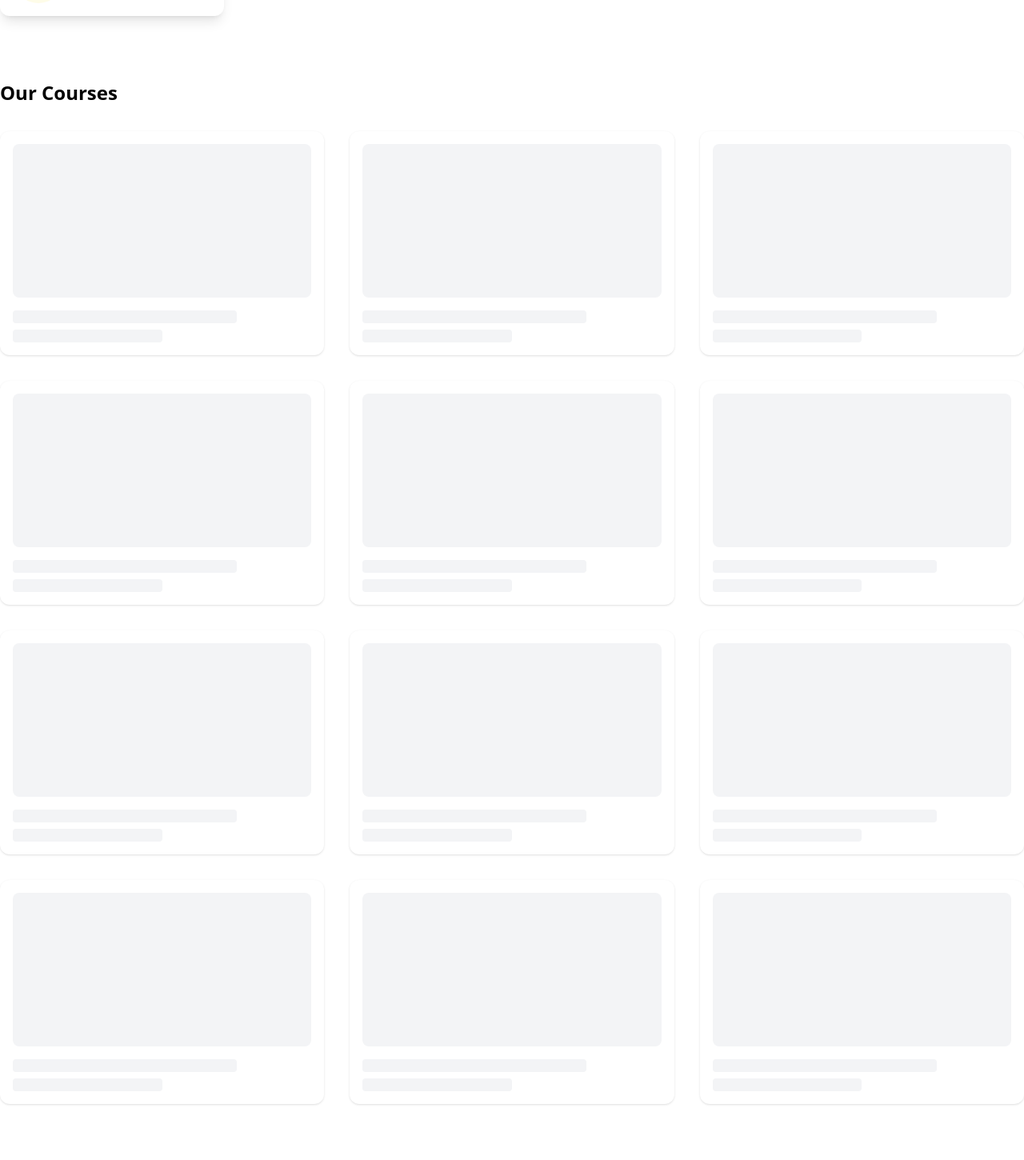
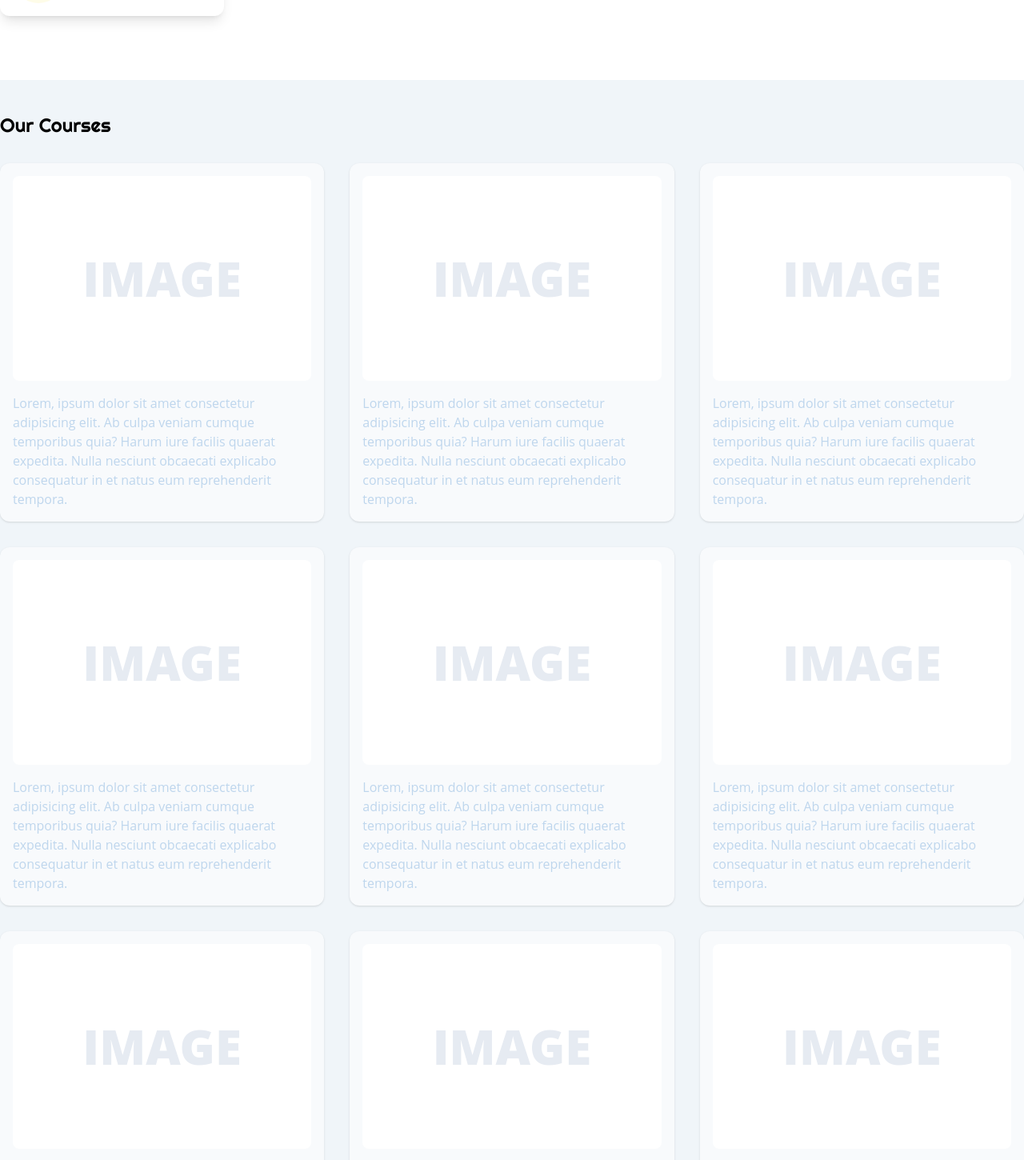
Before and after one commit to NimaRahimiJahandide/tesmino, a Vue app: page / in a window 1280 px wide. Shown: the part 800-2250 px from the top of the page at 80% size. Built offline with nearby package versions, Linux system fonts and the light colour scheme; the HTML template or start-up script is replaced by a standard one.

Commit message:
section Our Courses

```diff
--- /dev/null
+++ b/src/components/Courses/CourseItem.vue
@@ -0,0 +1,15 @@
+<script setup lang="ts">
+defineProps<{
+  description: string;
+}>();
+</script>
+<template>
+  <div class="bg-[#f8fafc] p-4 rounded-xl shadow-sm hover:shadow-md transition-all transform hover:-translate-y-1">
+    <div class="bg-white sm:h-64 h-48 rounded-lg mb-4 flex justify-center items-center">
+      <span class="text-[#e6ebf2] text-6xl font-black">IMAGE</span>
+    </div>
+    <div class="space-y-2">
+      <p class="text-[#bed6ed]">{{description}}</p>
+    </div>
+  </div>
+</template>
--- a/src/components/OurCourses.vue
+++ b/src/components/OurCourses.vue
@@ -1,104 +1,58 @@
+<script setup lang="ts">
+import CourseItem from "./Courses/CourseItem.vue";
 
+import { ref } from "vue";
+
+interface CoursesItem {
+  description: string;
+}
+
+const courses = ref<CoursesItem[]>([
+  {
+    description: "Lorem, ipsum dolor sit amet consectetur adipisicing elit. Ab culpa veniam cumque temporibus quia? Harum iure facilis quaerat expedita. Nulla nesciunt obcaecati explicabo consequatur in et natus eum reprehenderit tempora.",
+  },
+  {
+    description: "Lorem, ipsum dolor sit amet consectetur adipisicing elit. Ab culpa veniam cumque temporibus quia? Harum iure facilis quaerat expedita. Nulla nesciunt obcaecati explicabo consequatur in et natus eum reprehenderit tempora.",
+  },
+  {
+    description: "Lorem, ipsum dolor sit amet consectetur adipisicing elit. Ab culpa veniam cumque temporibus quia? Harum iure facilis quaerat expedita. Nulla nesciunt obcaecati explicabo consequatur in et natus eum reprehenderit tempora.",
+  },
+  {
+    description: "Lorem, ipsum dolor sit amet consectetur adipisicing elit. Ab culpa veniam cumque temporibus quia? Harum iure facilis quaerat expedita. Nulla nesciunt obcaecati explicabo consequatur in et natus eum reprehenderit tempora.",
+  },
+  {
+    description: "Lorem, ipsum dolor sit amet consectetur adipisicing elit. Ab culpa veniam cumque temporibus quia? Harum iure facilis quaerat expedita. Nulla nesciunt obcaecati explicabo consequatur in et natus eum reprehenderit tempora.",
+  },
+  {
+    description: "Lorem, ipsum dolor sit amet consectetur adipisicing elit. Ab culpa veniam cumque temporibus quia? Harum iure facilis quaerat expedita. Nulla nesciunt obcaecati explicabo consequatur in et natus eum reprehenderit tempora.",
+  },
+  {
+    description: "Lorem, ipsum dolor sit amet consectetur adipisicing elit. Ab culpa veniam cumque temporibus quia? Harum iure facilis quaerat expedita. Nulla nesciunt obcaecati explicabo consequatur in et natus eum reprehenderit tempora.",
+  },
+  {
+    description: "Lorem, ipsum dolor sit amet consectetur adipisicing elit. Ab culpa veniam cumque temporibus quia? Harum iure facilis quaerat expedita. Nulla nesciunt obcaecati explicabo consequatur in et natus eum reprehenderit tempora.",
+  },
+  {
+    description: "Lorem, ipsum dolor sit amet consectetur adipisicing elit. Ab culpa veniam cumque temporibus quia? Harum iure facilis quaerat expedita. Nulla nesciunt obcaecati explicabo consequatur in et natus eum reprehenderit tempora.",
+  },
+  {
+    description: "Lorem, ipsum dolor sit amet consectetur adipisicing elit. Ab culpa veniam cumque temporibus quia? Harum iure facilis quaerat expedita. Nulla nesciunt obcaecati explicabo consequatur in et natus eum reprehenderit tempora.",
+  },
+  {
+    description: "Lorem, ipsum dolor sit amet consectetur adipisicing elit. Ab culpa veniam cumque temporibus quia? Harum iure facilis quaerat expedita. Nulla nesciunt obcaecati explicabo consequatur in et natus eum reprehenderit tempora.",
+  },
+  {
+    description: "Lorem, ipsum dolor sit amet consectetur adipisicing elit. Ab culpa veniam cumque temporibus quia? Harum iure facilis quaerat expedita. Nulla nesciunt obcaecati explicabo consequatur in et natus eum reprehenderit tempora.",
+  },
+]);
+</script>
 <template>
-    <section class="my-12 md:my-20 container mx-auto">
-        <h2 class="text-xl md:text-2xl font-bold mb-6 md:mb-8 text-center md:text-left">Our Courses</h2>
-        <div class="grid grid-cols-1 md:grid-cols-2 lg:grid-cols-3 gap-6 md:gap-8">
-          <div
-            class="bg-white p-4 rounded-xl shadow-sm hover:shadow-md transition-all transform hover:-translate-y-1">
-            <div class="bg-gray-100 h-48 rounded-lg mb-4"></div>
-            <div class="space-y-2">
-              <div class="h-4 bg-gray-100 rounded w-3/4"></div>
-              <div class="h-4 bg-gray-100 rounded w-1/2"></div>
-            </div>
-          </div>
-          <div
-            class="bg-white p-4 rounded-xl shadow-sm hover:shadow-md transition-all transform hover:-translate-y-1">
-            <div class="bg-gray-100 h-48 rounded-lg mb-4"></div>
-            <div class="space-y-2">
-              <div class="h-4 bg-gray-100 rounded w-3/4"></div>
-              <div class="h-4 bg-gray-100 rounded w-1/2"></div>
-            </div>
-          </div>
-          <div
-            class="bg-white p-4 rounded-xl shadow-sm hover:shadow-md transition-all transform hover:-translate-y-1">
-            <div class="bg-gray-100 h-48 rounded-lg mb-4"></div>
-            <div class="space-y-2">
-              <div class="h-4 bg-gray-100 rounded w-3/4"></div>
-              <div class="h-4 bg-gray-100 rounded w-1/2"></div>
-            </div>
-          </div>
-          <div
-            class="bg-white p-4 rounded-xl shadow-sm hover:shadow-md transition-all transform hover:-translate-y-1">
-            <div class="bg-gray-100 h-48 rounded-lg mb-4"></div>
-            <div class="space-y-2">
-              <div class="h-4 bg-gray-100 rounded w-3/4"></div>
-              <div class="h-4 bg-gray-100 rounded w-1/2"></div>
-            </div>
-          </div>
-          <div
-            class="bg-white p-4 rounded-xl shadow-sm hover:shadow-md transition-all transform hover:-translate-y-1">
-            <div class="bg-gray-100 h-48 rounded-lg mb-4"></div>
-            <div class="space-y-2">
-              <div class="h-4 bg-gray-100 rounded w-3/4"></div>
-              <div class="h-4 bg-gray-100 rounded w-1/2"></div>
-            </div>
-          </div>
-          <div
-            class="bg-white p-4 rounded-xl shadow-sm hover:shadow-md transition-all transform hover:-translate-y-1">
-            <div class="bg-gray-100 h-48 rounded-lg mb-4"></div>
-            <div class="space-y-2">
-              <div class="h-4 bg-gray-100 rounded w-3/4"></div>
-              <div class="h-4 bg-gray-100 rounded w-1/2"></div>
-            </div>
-          </div>
-          <div
-            class="bg-white p-4 rounded-xl shadow-sm hover:shadow-md transition-all transform hover:-translate-y-1">
-            <div class="bg-gray-100 h-48 rounded-lg mb-4"></div>
-            <div class="space-y-2">
-              <div class="h-4 bg-gray-100 rounded w-3/4"></div>
-              <div class="h-4 bg-gray-100 rounded w-1/2"></div>
-            </div>
-          </div>
-          <div
-            class="bg-white p-4 rounded-xl shadow-sm hover:shadow-md transition-all transform hover:-translate-y-1">
-            <div class="bg-gray-100 h-48 rounded-lg mb-4"></div>
-            <div class="space-y-2">
-              <div class="h-4 bg-gray-100 rounded w-3/4"></div>
-              <div class="h-4 bg-gray-100 rounded w-1/2"></div>
-            </div>
-          </div>
-          <div
-            class="bg-white p-4 rounded-xl shadow-sm hover:shadow-md transition-all transform hover:-translate-y-1">
-            <div class="bg-gray-100 h-48 rounded-lg mb-4"></div>
-            <div class="space-y-2">
-              <div class="h-4 bg-gray-100 rounded w-3/4"></div>
-              <div class="h-4 bg-gray-100 rounded w-1/2"></div>
-            </div>
-          </div>
-          <div
-            class="bg-white p-4 rounded-xl shadow-sm hover:shadow-md transition-all transform hover:-translate-y-1">
-            <div class="bg-gray-100 h-48 rounded-lg mb-4"></div>
-            <div class="space-y-2">
-              <div class="h-4 bg-gray-100 rounded w-3/4"></div>
-              <div class="h-4 bg-gray-100 rounded w-1/2"></div>
-            </div>
-          </div>
-          <div
-            class="bg-white p-4 rounded-xl shadow-sm hover:shadow-md transition-all transform hover:-translate-y-1">
-            <div class="bg-gray-100 h-48 rounded-lg mb-4"></div>
-            <div class="space-y-2">
-              <div class="h-4 bg-gray-100 rounded w-3/4"></div>
-              <div class="h-4 bg-gray-100 rounded w-1/2"></div>
-            </div>
-          </div>
-          <div
-            class="bg-white p-4 rounded-xl shadow-sm hover:shadow-md transition-all transform hover:-translate-y-1">
-            <div class="bg-gray-100 h-48 rounded-lg mb-4"></div>
-            <div class="space-y-2">
-              <div class="h-4 bg-gray-100 rounded w-3/4"></div>
-              <div class="h-4 bg-gray-100 rounded w-1/2"></div>
-            </div>
-          </div>
-        </div>
-      </section>
-  </template>
+  <section class="my-12 md:my-20 bg-[#f0f5f9] py-10">
+    <div class="container mx-auto">
+      <h2 class="text-xl md:text-2xl mb-6 md:mb-8 text-center md:text-left font-Righteous font-thin">Our Courses</h2>
+      <div class="grid grid-cols-1 md:grid-cols-2 lg:grid-cols-3 gap-6 md:gap-8">
+        <CourseItem v-for="(course, index) in courses" :key="index" :description="course.description"/>
+      </div>
+    </div>
+  </section>
+</template>
--- a/src/views/Home.vue
+++ b/src/views/Home.vue
@@ -7,7 +7,7 @@ import OurCourses from "@/components/OurCourses.vue"
 
 <template>
   <div class="w-full">
-    <div class="bg-gray-100">
+    <div class="bg-[#f0f5f9]">
       <NavbarComponent />
       <header>
         <HeroSection />
```
